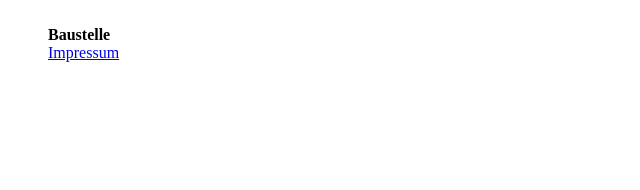
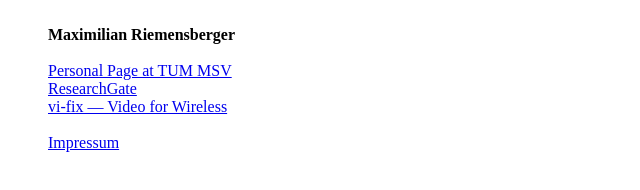
Before and after one commit to maximilianriemensberger/page, a plain HTML site: page index.html in a window 1280 px wide. Shown: the whole page, without its empty margins (0-640 px from the left). Drawn offline with Linux system fonts and the light colour scheme.

Commit message:
Make a reaaly simple webpage

```diff
--- a/index.html
+++ b/index.html
@@ -4,8 +4,13 @@
         <meta charset="utf-8">
     </head>
     <body>
-        <section style="margin-left: 40px;max-width:600px"> <br>
-            <span style="font-weight: bold;">Baustelle</span><br>
+        <section style="margin-left: 40px;max-width:600px"><br>
+            <span style="font-weight: bold;">Maximilian Riemensberger</span><br>
+            <br>
+            <a href="https://www.msv.ei.tum.de/en/staff-visitors-and-students/maximilian-riemensberger/">Personal Page at TUM MSV</a><br>
+            <a href="http://www.researchgate.net/profile/Maximilian_Riemensberger">ResearchGate</a><br>
+            <a href="http://vi-fix.net">vi-fix &mdash; Video for Wireless</a><br>
+            <br>
             <a href="impressum.html">Impressum</a><br>
     </body>
 </html>
```
